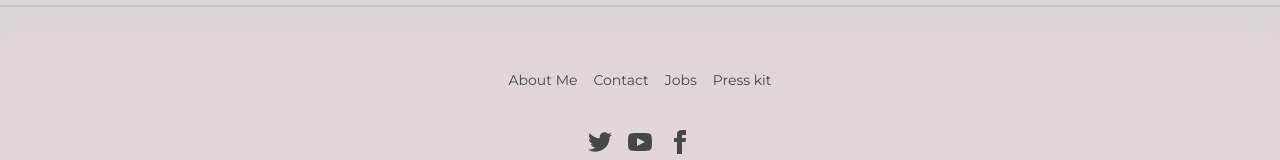
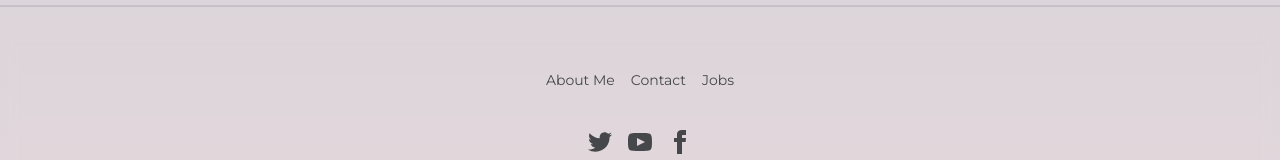
Before and after one commit to iss4gerry/nutrition-tracker-frontend, a Vue app: page /login in a window 1280 px wide. Shown: the part 1414-1574 px from the top of the page. Built offline with nearby package versions, Linux system fonts and the light colour scheme.

Commit message:
update footer

```diff
--- a/src/components/Footer.vue
+++ b/src/components/Footer.vue
@@ -6,7 +6,6 @@
 			<a class="link link-hover">About Me</a>
 			<a class="link link-hover">Contact</a>
 			<a class="link link-hover">Jobs</a>
-			<a class="link link-hover">Press kit</a>
 		</nav>
 		<nav>
 			<div class="grid grid-flow-col gap-4">
--- a/src/components/ImageTracker.vue
+++ b/src/components/ImageTracker.vue
@@ -94,7 +94,7 @@ const analyzeFood = async (event: any) => {
 			v-else-if="foodNutrition"
 			class="w-full h-[35vh] rounded-lg items-center flex flex-col"
 		>
-			<p class="text-lg">𓎦</p>
+			<p class="text-lg md:hidden">𓎦</p>
 			<h1 class="text-xl font-semibold mt-4">
 				{{ foodNutrition.foodInfo.foodName }}
 			</h1>
```
